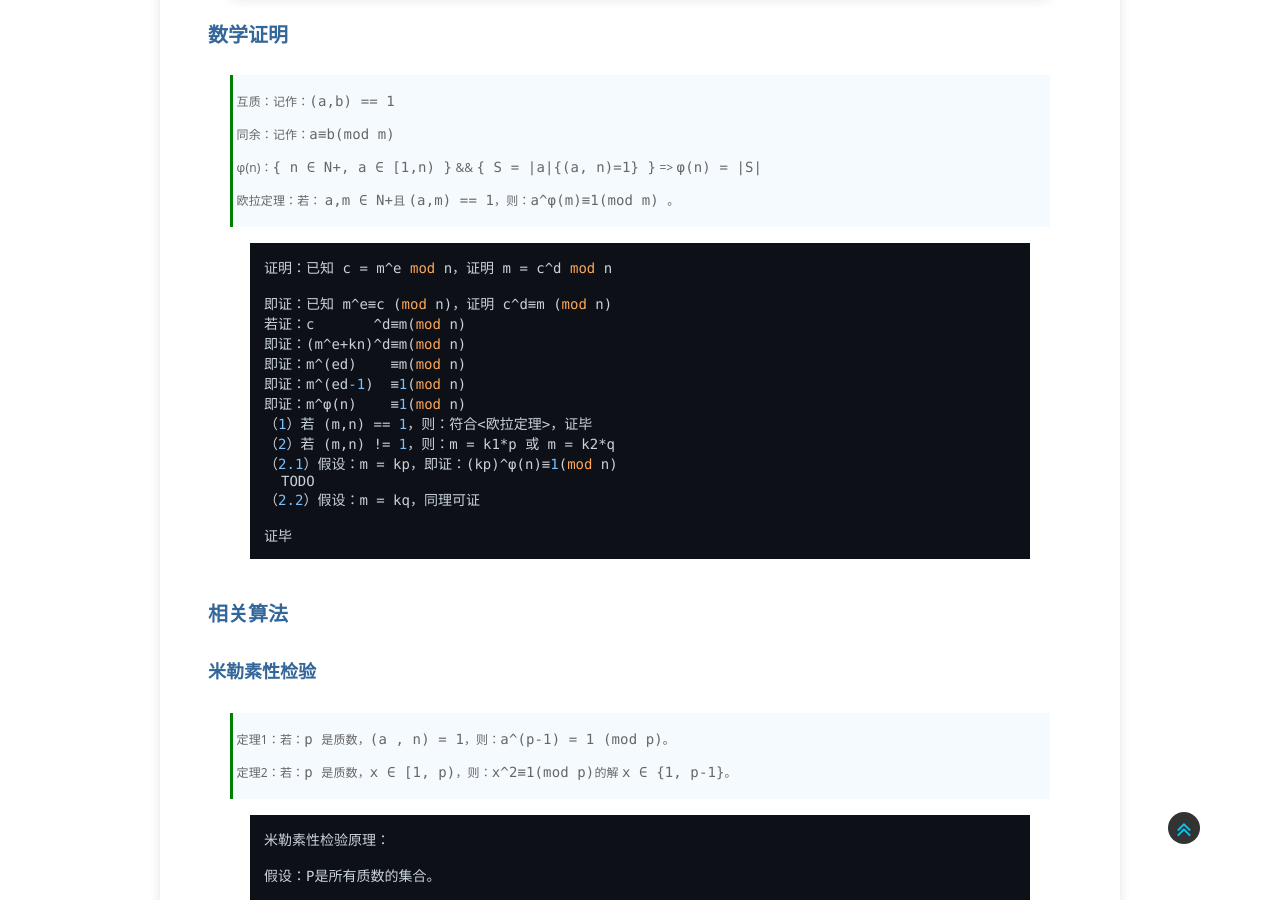
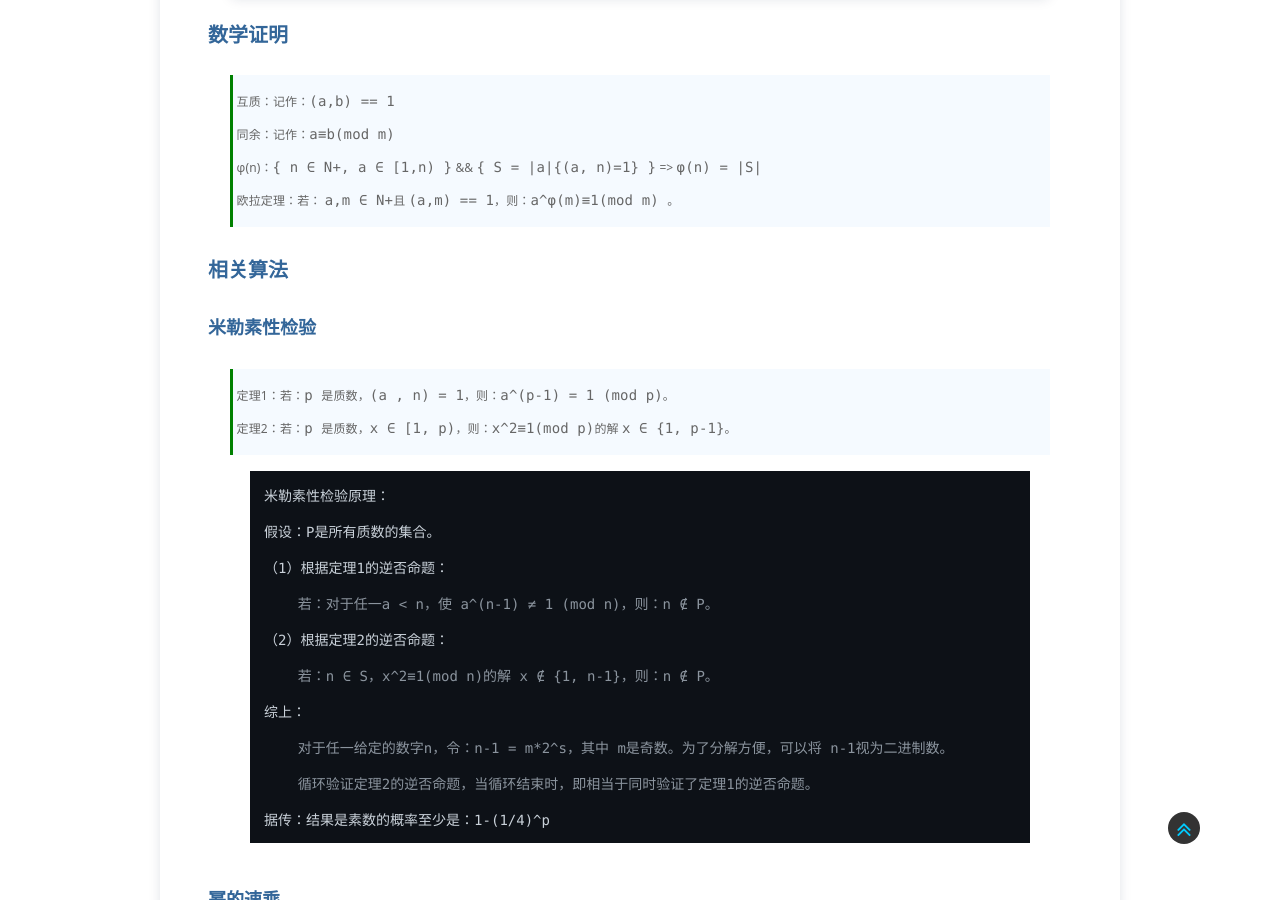
Before and after one commit to efikarl/efikarl.github.io, a Jekyll site: the page built from _ipost/2022-09-10-uefi_base_01-rsa.markdown, in a window 1280 px wide and 900 px high, scrolled down 1608 px. Built offline with Jekyll 4.4.1, drawn with Linux system fonts in a browser that asks for light colours; nearby versions of some CDN libraries; a style sheet for code colours, icons or effects is not loaded; some of the changed text lies outside the part shown.

Commit message:
博文：勘误更新
Signed-off-by: efikarl <efikarl@yeah.net>

````diff
--- a/_ipost/2018-10-08-fwdd_01_reset_vector.markdown
+++ b/_ipost/2018-10-08-uefi_ovmf_00_reset-vector.markdown
@@ -1,5 +1,5 @@
 ---
-title   : "驱动设计01 -- 复位向量"
+title   : "UEFI - 复位向量"
 layout  : post
 date    : 2018-10-08 10:35:52 +800
 tags    : uefi.reset-vector
--- a/_ipost/2020-06-05-code-review-standard.markdown
+++ b/_ipost/2020-06-05-code-review-standard.markdown
@@ -5,7 +5,7 @@ date    : 2020-06-05 21:00:00 +0800
 tags    : code.review
 ---
 
-本文系博主译文，意译自[ Google 代码评审标准][ Google 代码评审标准]，来者是客，学了再走。
+本文系博主译文，意译自[ Google 代码评审标准][ Google 代码评审标准]。
 
 代码评审的主要目标是使基础代码随着时间推移能够保持健康强壮。一切代码评审的工具或流程都应为了保证该目标服务。
 
--- a/_ipost/2020-06-06-code-review-checklist.markdown
+++ b/_ipost/2020-06-06-code-review-checklist.markdown
@@ -5,7 +5,7 @@ date    : 2020-06-06 15:00:00 +0800
 tags    : code.review
 ---
 
-本文系博主译文，意译自[ Google 代码评审清单][ Google 代码评审清单]，来者是客，学了再走。
+本文系博主译文，意译自[ Google 代码评审清单][ Google 代码评审清单]。
 
 在考虑每一点时，请务必考虑[代码评审标准](https://efikarl.com/ipost/2020-06-05/code-review-standard.html)。
 
--- a/_ipost/2022-09-10-principle-and-practice-of-rsa.markdown
+++ b/_ipost/2022-09-10-uefi_base_01-rsa.markdown
@@ -66,24 +66,6 @@ tags    : algo.crypto.rsa
 > φ(n)：`{ n ∈ N+, a ∈ [1,n) }` && `{ S = |a|{(a, n)=1} }` => `φ(n) = |S|`
 >
 > 欧拉定理：若： `a,m ∈ N+`且 `(a,m) == 1`，则：`a^φ(m)≡1(mod m) `。
-
-```
-证明：已知 c = m^e mod n，证明 m = c^d mod n
-
-即证：已知 m^e≡c (mod n)，证明 c^d≡m (mod n)
-若证：c       ^d≡m(mod n)
-即证：(m^e+kn)^d≡m(mod n)
-即证：m^(ed)    ≡m(mod n)
-即证：m^(ed-1)  ≡1(mod n)
-即证：m^φ(n)    ≡1(mod n)
-（1）若 (m,n) == 1，则：符合<欧拉定理>，证毕
-（2）若 (m,n) != 1，则：m = k1*p 或 m = k2*q
-（2.1）假设：m = kp，即证：(kp)^φ(n)≡1(mod n)
-  TODO
-（2.2）假设：m = kq，同理可证
-
-证毕
-```
 
 #### 相关算法
 
````
Also changed, not shown: other parts of _ipost/2022-09-10-uefi_base_01-rsa.markdown (+2 -2 lines), _ipost/2022-09-05-uefi_base_00_ccc-x64.markdown (renamed from _ipost/2022-09-05-uefi-x64-c-calling-conventions.markdown, +7 -3 lines), assets/images/2022-09-05/stack-frame.png (added), assets/images/2022-09-16/UEFI-变量-1.svg (added), assets/images/2022-09-16/UEFI-变量-2.svg (added).
